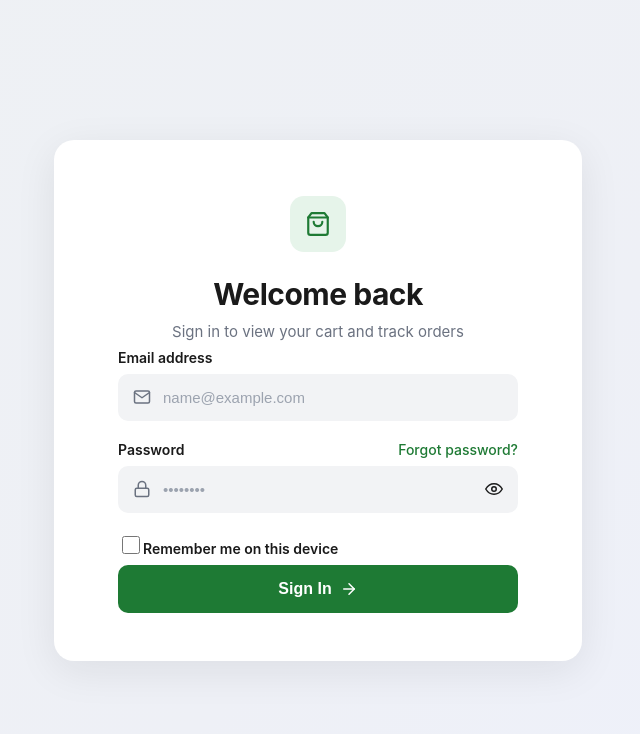
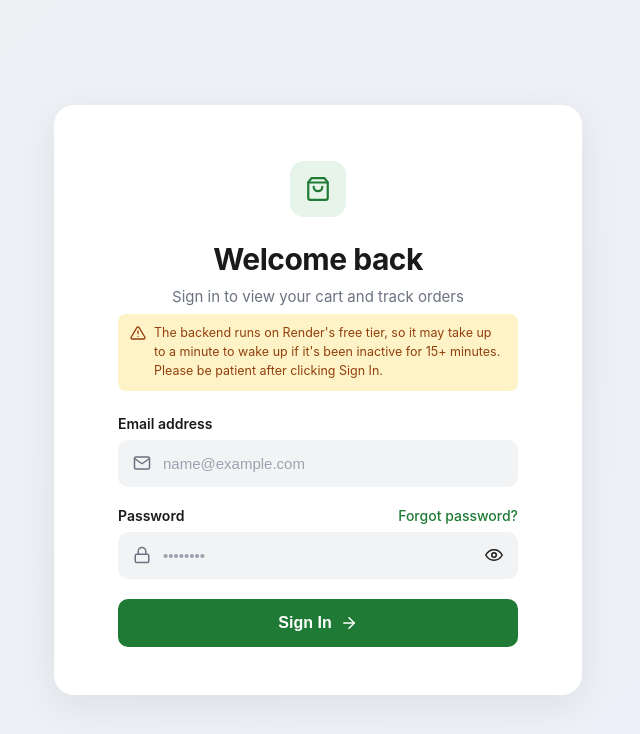
Before and after one commit to lynx7843/View-cart, a React (Vite) app in the folder client/: page /login in a window 1280 px wide. Shown: the top 734 px of the page, without its empty margins (322-962 px from the left). Built offline with nearby package versions, Linux system fonts and the light colour scheme; no server answers.

Commit message:
sign in page warning and remember me removed

```diff
--- a/client/src/pages/Login.css
+++ b/client/src/pages/Login.css
@@ -56,14 +56,26 @@
   margin: 0 0 8px;
 }
 
-.login-demo-hint {
-  text-align: center;
-  color: #1e7a34;
-  background: #e6f4ea;
+.login-cold-start-notice {
+  display: flex;
+  align-items: flex-start;
+  gap: 8px;
+  text-align: left;
+  color: #92400e;
+  background: #fef3c7;
   border-radius: 8px;
-  font-size: 13px;
-  padding: 8px 12px;
+  font-size: 12.5px;
+  line-height: 1.5;
+  padding: 10px 12px;
   margin: 0 0 24px;
+}
+
+.login-cold-start-notice svg {
+  width: 16px;
+  height: 16px;
+  stroke: #92400e;
+  flex-shrink: 0;
+  margin-top: 1px;
 }
 
 .login-error {
@@ -164,23 +176,6 @@
   stroke: #1a1a1a;
 }
 
-.login-remember {
-  display: flex;
-  align-items: center;
-  gap: 10px;
-  margin: 4px 0 24px;
-  font-size: 14px;
-  color: #374151;
-  cursor: pointer;
-}
-
-.login-remember input[type="checkbox"] {
-  width: 18px;
-  height: 18px;
-  accent-color: #1e7a34;
-  cursor: pointer;
-}
-
 .login-btn-signin {
   width: 100%;
   background: #1e7a34;
--- a/client/src/pages/Login.jsx
+++ b/client/src/pages/Login.jsx
@@ -8,7 +8,6 @@ function Login() {
   const [showPassword, setShowPassword] = useState(false)
   const [email, setEmail] = useState('')
   const [password, setPassword] = useState('')
-  const [rememberMe, setRememberMe] = useState(false)
   const [error, setError] = useState('')
   const [submitting, setSubmitting] = useState(false)
 
@@ -39,6 +38,16 @@ function Login() {
 
         <h1>Welcome back</h1>
         <p className="login-subtitle">Sign in to view your cart and track orders</p>
+
+        <p className="login-cold-start-notice">
+          <svg viewBox="0 0 24 24" fill="none" strokeWidth="2" strokeLinecap="round" strokeLinejoin="round">
+            <path d="M10.29 3.86 1.82 18a2 2 0 0 0 1.71 3h16.94a2 2 0 0 0 1.71-3L13.71 3.86a2 2 0 0 0-3.42 0Z" />
+            <line x1="12" y1="9" x2="12" y2="13" />
+            <line x1="12" y1="17" x2="12.01" y2="17" />
+          </svg>
+          The backend runs on Render's free tier, so it may take up to a minute to wake up if it's
+          been inactive for 15+ minutes. Please be patient after clicking Sign In.
+        </p>
 
         <form onSubmit={handleSubmit} noValidate>
           {error && <p className="login-error">{error}</p>}
@@ -91,15 +100,6 @@ function Login() {
             </div>
           </div>
 
-          <label className="login-remember">
-            <input
-              type="checkbox"
-              checked={rememberMe}
-              onChange={(e) => setRememberMe(e.target.checked)}
-            />
-            Remember me on this device
-          </label>
-
           <button type="submit" className="login-btn-signin" disabled={submitting}>
             {submitting ? 'Signing in…' : 'Sign In'}
             <svg viewBox="0 0 24 24" fill="none" strokeWidth="2" strokeLinecap="round" strokeLinejoin="round">
```
